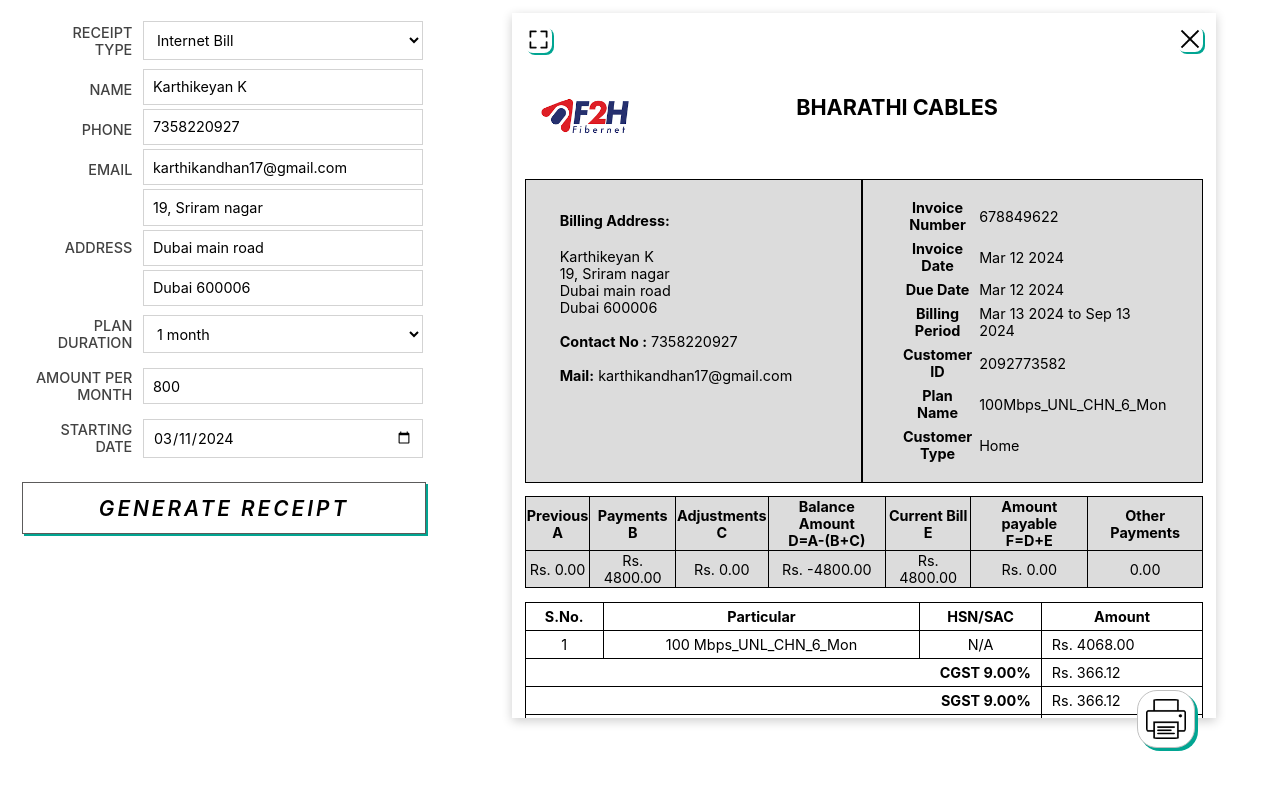
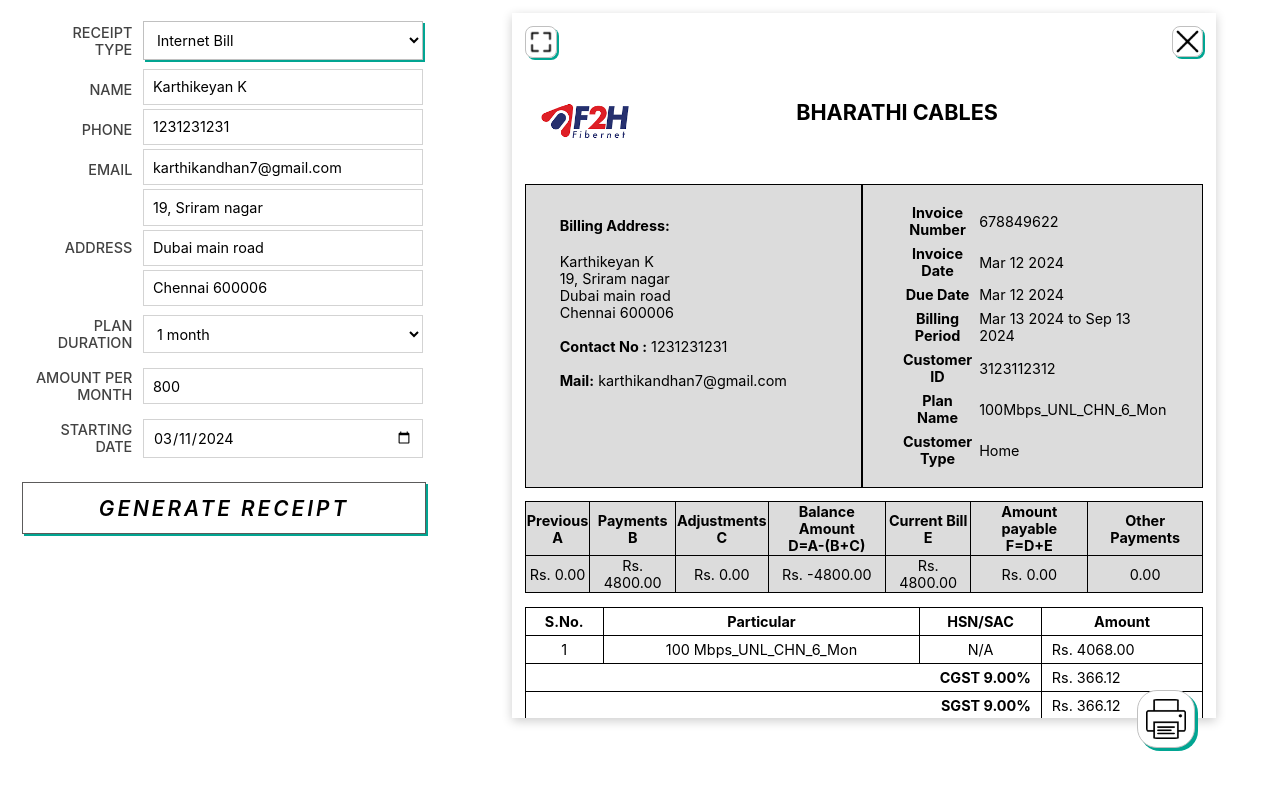
Before and after one commit to KARTHIONGIT/receipt-generate, a React (Create React App) app: page / in a window 1280 px wide. Both pictures are taken after a click on the input "GENERATE RECEIPT". Shown: the top 790 px of the page. Built offline with nearby package versions, Linux system fonts and the light colour scheme.

Commit message:
Enhancements

```diff
--- a/src/Components/PreviewModal/PreviewModal.css
+++ b/src/Components/PreviewModal/PreviewModal.css
@@ -8,8 +8,20 @@
   max-width: 90%;
   max-height: 85vh;
   overflow-x: hidden;
-  transition: all .5s linear;
   flex: 1;
+}
+.previewModal::-webkit-scrollbar-track {
+  background-color: #f5f5f5;
+}
+.previewModal::-webkit-scrollbar {
+  width: 14px;
+  background-color: #f5f5f5;
+}
+.previewModal::-webkit-scrollbar-thumb {
+  border: 1px solid silver;
+}
+.previewModal::-webkit-scrollbar-thumb:hover {
+  background-color: rgba(1, 165, 146, 0.33);
 }
 .profileAndInvoice {
   display: flex;
--- a/src/Container/ReceiptContainer.css
+++ b/src/Container/ReceiptContainer.css
@@ -27,8 +27,15 @@
       font-weight: 600;
       font-style: italic;
       letter-spacing: 3px;
+      box-shadow: 3px 3px 0 0 rgb(1, 165, 146);
+    }
+    .receiptType,
+    .generateButton {
       border-color: silver;
-      box-shadow: 3px 3px 0 0 rgb(1, 165, 146);
+      transition: all 0.3s;
+    }
+    .receiptType {
+      box-shadow: 2px 2px 0 0 rgb(1, 165, 146);
     }
     input,
     select {
@@ -48,18 +55,13 @@
       margin-right: 0.6em;
       min-width: 15em;
     }
-    input::placeholder,
-    textarea::placeholder {
-      color: lightgray;
-    }
     input:hover:not(:disabled):not(:focus),
-    select:hover:not(:disabled):not(:focus) {
+    select:hover:not(:disabled):not(:focus),
+    .generateButton:hover {
       border-color: silver;
       box-shadow: 1px 1px 0 0 rgb(1, 165, 146);
     }
     input:focus,
-    .input:focus,
-    textarea:focus,
     select:focus {
       border-color: rgb(92, 91, 91);
       box-shadow: 2px 2px 0 0 rgb(1, 165, 146);
--- a/src/Container/ReceiptContainer.js
+++ b/src/Container/ReceiptContainer.js
@@ -14,11 +14,11 @@
   const [showFormPage, setShowFormPage] = useState(true);
   const [showPreviewModal, setShowPreviewModal] = useState(false);
   const [userName, setUserName] = useState("Karthikeyan K");
-  const [phoneNumber, setPhoneNumber] = useState("7358220927");
-  const [email, setEmail] = useState("karthikandhan17@gmail.com");
+  const [phoneNumber, setPhoneNumber] = useState("1231231231");
+  const [email, setEmail] = useState("karthikandhan7@gmail.com");
   const [addressLine1, setAddressLine1] = useState("19, Sriram nagar");
   const [addressLine2, setAddressLine2] = useState("Dubai main road");
-  const [addressLine3, setAddressLine3] = useState("Dubai 600006");
+  const [addressLine3, setAddressLine3] = useState("Chennai 600006");
   const [planDuration, setPlanDuration] = useState(planList[2].count);
   const [amountPerMonth, setAmountPerMonth] = useState(800);
   const [startingDate, setStartingDate] = useState(todaysDateString);
@@ -56,8 +56,10 @@
                   <label>RECEIPT TYPE</label>
                 </th>
                 <td>
-                  <select>
-                    <option>Internet Bill</option>
+                  <select className="receiptType">
+                    <option>
+                      <h3>Internet Bill</h3>
+                    </option>
                   </select>
                 </td>
               </tr>
@@ -108,7 +110,7 @@
                 </td>
               </tr>
               <tr>
-                <th rowSpan={3} style={{verticalAlign:"middle"}}>
+                <th rowSpan={3} style={{ verticalAlign: "middle" }}>
                   <label>ADDRESS</label>
                 </th>
                 <td>
@@ -195,12 +197,15 @@
                 </td>
               </tr>
             </table>
-            <br/>
-            <input type="submit" value="GENERATE RECEIPT" className="generateButton"/>
+            <br />
+            <input
+              type="submit"
+              value="GENERATE RECEIPT"
+              className="generateButton"
+            />
           </form>
         </div>
       )}
-
       {showPreviewModal && (
         <PreviewModal
           receiptData={stateValues}
--- a/src/common/utils/PdfExport/PdfExport.css
+++ b/src/common/utils/PdfExport/PdfExport.css
@@ -8,6 +8,7 @@
   border-radius: 20px;
   border-color: silver;
   box-shadow: 3px 3px 0 0 rgb(1, 165, 146);
+  transition: all 0.3s;
 }
 
 .printIcon:hover {
--- a/src/common/utils/UtilIcon/UtilIcons.css
+++ b/src/common/utils/UtilIcon/UtilIcons.css
@@ -5,9 +5,10 @@
   .fullscreenIcon,
   .fullscreenIcon,
   .closeIcon {
-    border-color: #c0c0c0;
+    border: 1px solid silver;
     box-shadow: 2px 2px 0 0 rgb(1, 165, 146);
     border-radius: 8px;
+    transition: all 0.3s;
   }
   .closeIcon {
     padding: 3px;
--- a/src/common/utils/UtilIcon/UtilIcons.js
+++ b/src/common/utils/UtilIcon/UtilIcons.js
@@ -11,21 +11,12 @@
     <div className="utilIcon">
       <div className="fullscreenIconContainer">
         <span onClick={() => fullScreenToggle(!showFormPage)}>
-          {showFormPage ? (
-            <img
-              className="fullscreenIcon"
-              src={fullScreenOn}
-              width={27}
-              height={27}
-            />
-          ) : (
-            <img
-              className="fullscreenIcon"
-              src={fullScreenOff}
-              width={27}
-              height={27}
-            />
-          )}
+          <img
+            className="fullscreenIcon"
+            src={showFormPage ? fullScreenOn : fullScreenOff}
+            width={30}
+            height={30}
+          />
         </span>
       </div>
       <div className="closeIconContainer">
@@ -36,7 +27,7 @@
           }}
           style={{ position: "sticky" }}
         >
-          <img className="closeIcon" src={closeIcon} width={20} height={20} />
+          <img className="closeIcon" src={closeIcon} width={23} height={23} />
         </span>
       </div>
     </div>
```
